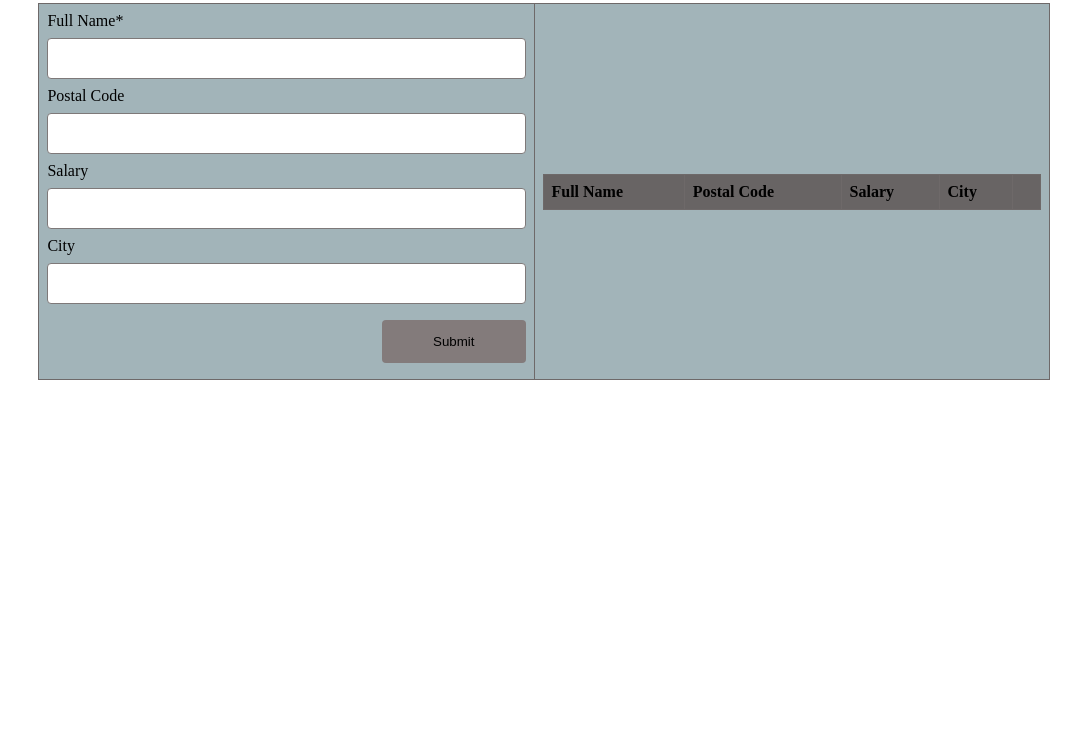
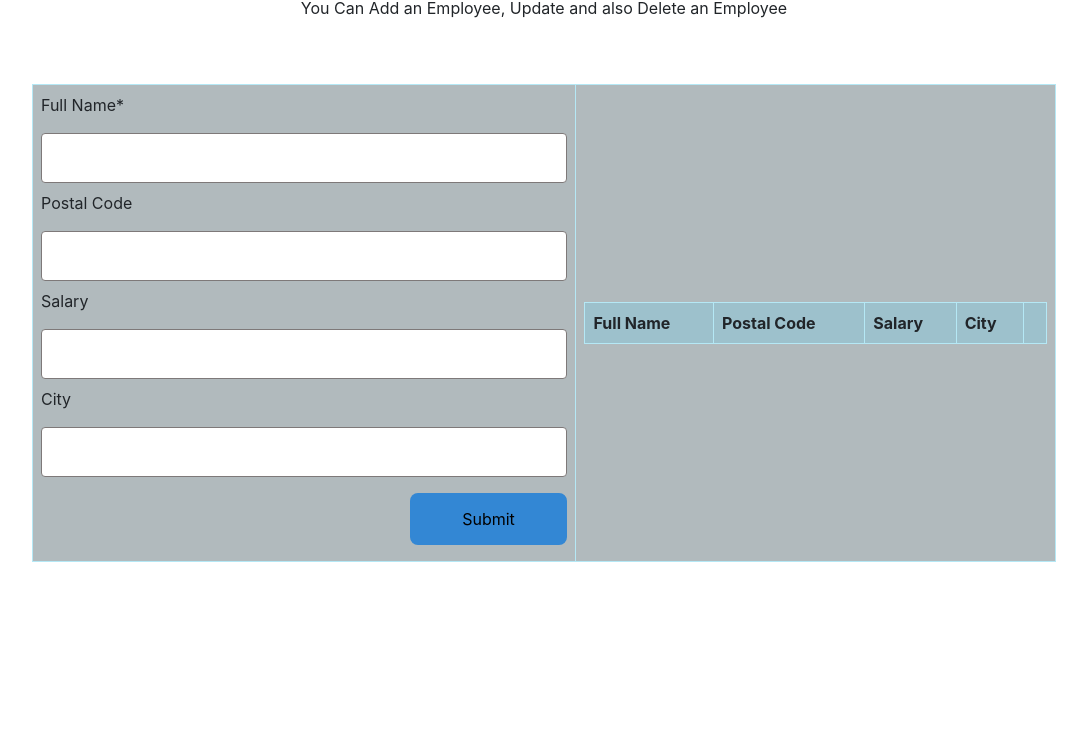
Before and after one commit to DannyMyles/javascript_Crud, a plain HTML site: page index.html in a window 1280 px wide. Shown: the part 60-800 px from the top of the page, without its empty margins (96-1183 px from the left). Drawn offline with nearby package versions, Linux system fonts and the light colour scheme.

Commit message:
This commit modifies the table in the html

```diff
--- a/index.html
+++ b/index.html
@@ -6,9 +6,16 @@
         Javascript CRUD
     </title>
     <link rel="stylesheet" href="styles.css">
-</head>
+    <link rel="stylesheet" href="https://cdn.jsdelivr.net/npm/bootstrap@4.0.0/dist/css/bootstrap.min.css" integrity="sha384-Gn5384xqQ1aoWXA+058RXPxPg6fy4IWvTNh0E263XmFcJlSAwiGgFAW/dAiS6JXm" crossorigin="anonymous">
+</head><script src="https://code.jquery.com/jquery-3.2.1.slim.min.js" integrity="sha384-KJ3o2DKtIkvYIK3UENzmM7KCkRr/rE9/Qpg6aAZGJwFDMVNA/GpGFF93hXpG5KkN" crossorigin="anonymous"></script>
+<script src="https://cdn.jsdelivr.net/npm/popper.js@1.12.9/dist/umd/popper.min.js" integrity="sha384-ApNbgh9B+Y1QKtv3Rn7W3mgPxhU9K/ScQsAP7hUibX39j7fakFPskvXusvfa0b4Q" crossorigin="anonymous"></script>
+<script src="https://cdn.jsdelivr.net/npm/bootstrap@4.0.0/dist/js/bootstrap.min.js" integrity="sha384-JZR6Spejh4U02d8jOt6vLEHfe/JQGiRRSQQxSfFWpi1MquVdAyjUar5+76PVCmYl" crossorigin="anonymous"></script>
 
 <body>
+    <h1> Javascript CRUD OPPERATIONS </h1>
+    <p>
+        You Can Add an Employee, Update and also Delete  an Employee
+    </p>
     <table>
         <tr>
             <td>
--- a/styles.css
+++ b/styles.css
@@ -2,7 +2,12 @@ body > table{
     width: 80%;
     margin-left: 10%;
     margin-top: 5%;
-    background-color: #a2b4b9;
+    background-color: #b1babd;
+}
+
+h1,p{
+    text-align: center;
+    margin-top: 5%;
 }
 
 table{
@@ -13,12 +18,12 @@ table.list{
 }
 
 td, th {
-    border: 1px solid #6e6969;
+    border: 1px solid #b5e8f5;
     text-align: left;
     padding: 8px;
 }
 tr:nth-child(even),table.list thead>tr {
-    background-color: #686464;
+    background-color: #9dc1cc;
 }
 
 input[type=text], input[type=number] {
@@ -33,12 +38,12 @@ input[type=text], input[type=number] {
 
 input[type=submit]{
     width: 30%;
-    background-color: rgb(131, 123, 123);
+    background-color: rgb(51, 135, 212);
     color: #000;
     padding: 14px 20px;
     margin: 8px 0;
     border: none;
-    border-radius: 4px;
+    border-radius: 8px;
     cursor: pointer;
 }
 
```
